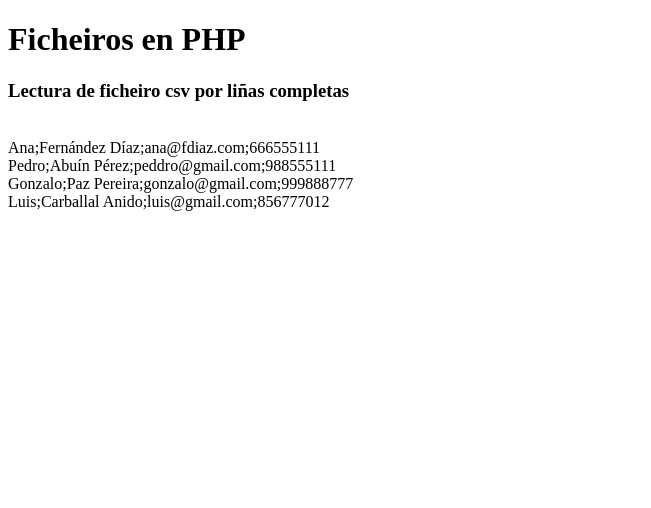
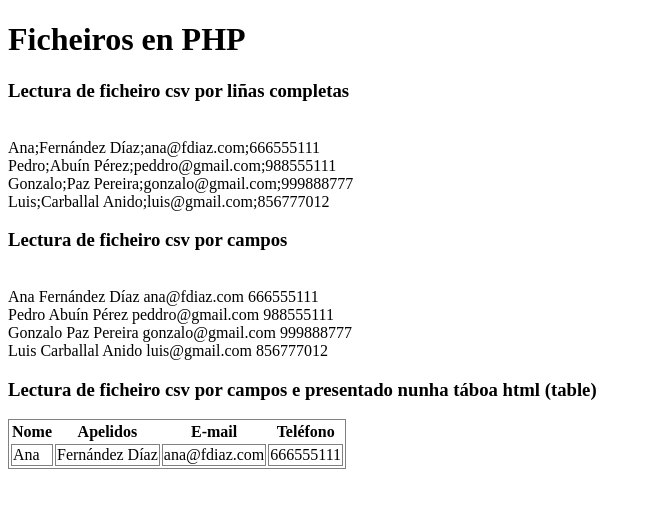
Before and after one commit to antonio-otero/iaw, a PHP site: page /14-ficheiros.php in a window 1280 px wide. Shown: the top 508 px of the page, without its empty margins (0-651 px from the left). Run offline with PHP 8.4, Linux system fonts and the light colour scheme.

Commit message:
c├│digo iaw

```diff
--- a/php/14-ficheiros.php
+++ b/php/14-ficheiros.php
@@ -23,7 +23,59 @@
 	fclose($cf);
 	?>
 
+	<h3>Lectura de ficheiro csv por campos</h3>
+	<?php
+	$ficheiro="datos/datos1.csv";
+	$cf=@fopen($ficheiro, "r") or die("<p class='erro'>Erro, o ficheiro '$ficheiro' non existe!!</p>");
+	//$cf será o controlador de ficheiro. A partir de aquí temos que usar $cf para operacións sobre o ficheiro
 
+	$rexistro=fgets($cf);
+	//a función feof devolve verdadeiro cando se chega ao final do ficheiro que se está a ler
+	while (!feof($cf)) {//mentres non é final de ficheiro
+		$campos=explode(";", $rexistro);
+		//echo "<br> $campos[0] $campos[1] $campos[2] $campos[3] ";
+		list($nome, $apelidos, $email, $tfno)=$campos;
+		echo "<br> $nome $apelidos $email $tfno ";
+		$rexistro=fgets($cf);
+	}
+	fclose($cf);
+	?>
+
+
+	<h3>Lectura de ficheiro csv por campos e presentado nunha táboa html (table)</h3>
+
+	<table>
+		<tr>
+			<th>Nome</th>
+			<th>Apelidos</th>
+			<th>E-mail</th>
+			<th>Teléfono</th>
+		</tr>
+
+	<?php
+	$ficheiro="datos/datos1.csv";
+	$cf=@fopen($ficheiro, "r") or die("<p class='erro'>Erro, o ficheiro '$ficheiro' non existe!!</p>");
+	$rexistro=fgets($cf);
+	while (!feof($cf)) {//mentres non é final de ficheiro
+		$campos=explode(";", $rexistro);
+		list($nome, $apelidos, $email, $tfno)=$campos;
+		//xerar a fila de táboa cos datos deste rexistro:
+
+
+		$rexistro=fgets($cf);
+	}
+	fclose($cf);
+	?>
+
+
+	<tr>
+		<td>Ana</td>
+		<td>Fernández Díaz</td>
+		<td>ana@fdiaz.com</td>
+		<td>666555111</td>
+	</tr>
+
+</table>
 
 </body>
 </html>
--- a/php/css/14-ficheiros.css
+++ b/php/css/14-ficheiros.css
@@ -5,3 +5,7 @@
 	padding: 20px;
 	border: 2px solid red;
 }
+
+table, td {
+	border: 1px solid grey;
+}
```
